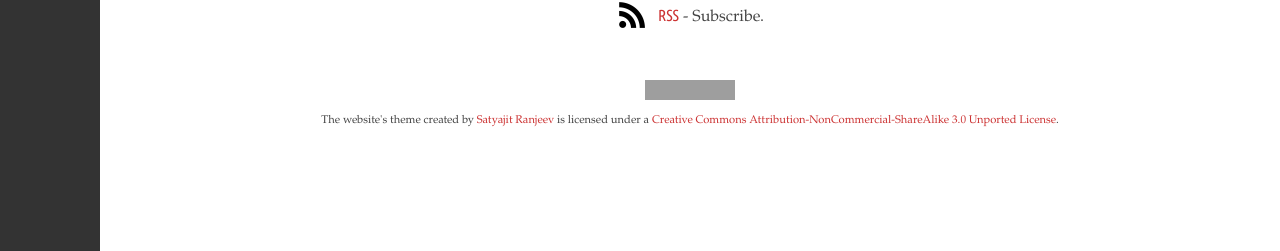
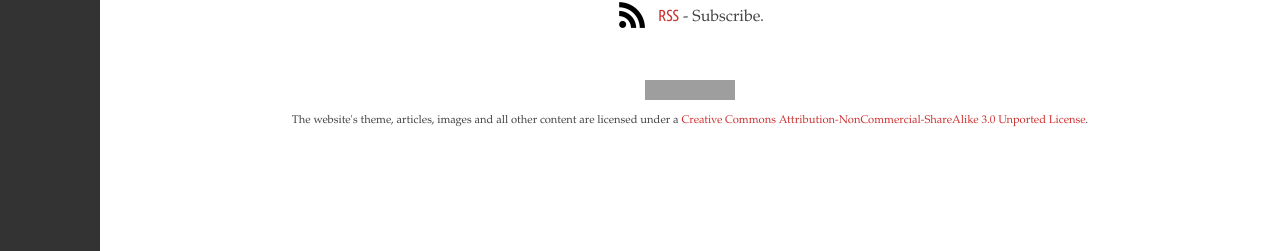
Before and after one commit to satran/satran.github.io, a Jekyll site: the page built from index.html, in a window 1280 px wide. Shown: the part 646-897 px from the top of the page. Built offline with Jekyll 4.4.1, drawn with Linux system fonts in a browser that asks for light colours; some web fonts are replaced; grey boxes are pictures that could not be loaded.

Commit message:
Minor tweaks on the license.

```diff
--- a/_layouts/default.html
+++ b/_layouts/default.html
@@ -49,7 +49,7 @@
 
 
         <div id="footer">
-            <a rel="license" href="http://creativecommons.org/licenses/by-nc-sa/3.0/deed.en_US"><img alt="Creative Commons License" style="border-width:0" src="http://i.creativecommons.org/l/by-nc-sa/3.0/88x31.png" /></a><br /><span xmlns:dct="http://purl.org/dc/terms/" property="dct:title">The website's theme created</span> by <a xmlns:cc="http://creativecommons.org/ns#" href="http://satyajit.ranjeev.in" property="cc:attributionName" rel="cc:attributionURL">Satyajit Ranjeev</a> is licensed under a <a rel="license" href="http://creativecommons.org/licenses/by-nc-sa/3.0/deed.en_US">Creative Commons Attribution-NonCommercial-ShareAlike 3.0 Unported License</a>.
+            <a rel="license" href="http://creativecommons.org/licenses/by-nc-sa/3.0/deed.en_US"><img alt="Creative Commons License" style="border-width:0" src="http://i.creativecommons.org/l/by-nc-sa/3.0/88x31.png" /></a><br /><span xmlns:dct="http://purl.org/dc/terms/" property="dct:title">The website's theme, articles, images and all other content are licensed under a <a rel="license" href="http://creativecommons.org/licenses/by-nc-sa/3.0/deed.en_US">Creative Commons Attribution-NonCommercial-ShareAlike 3.0 Unported License</a>.
         </div>
 
     </div><!-- #container -->
```
